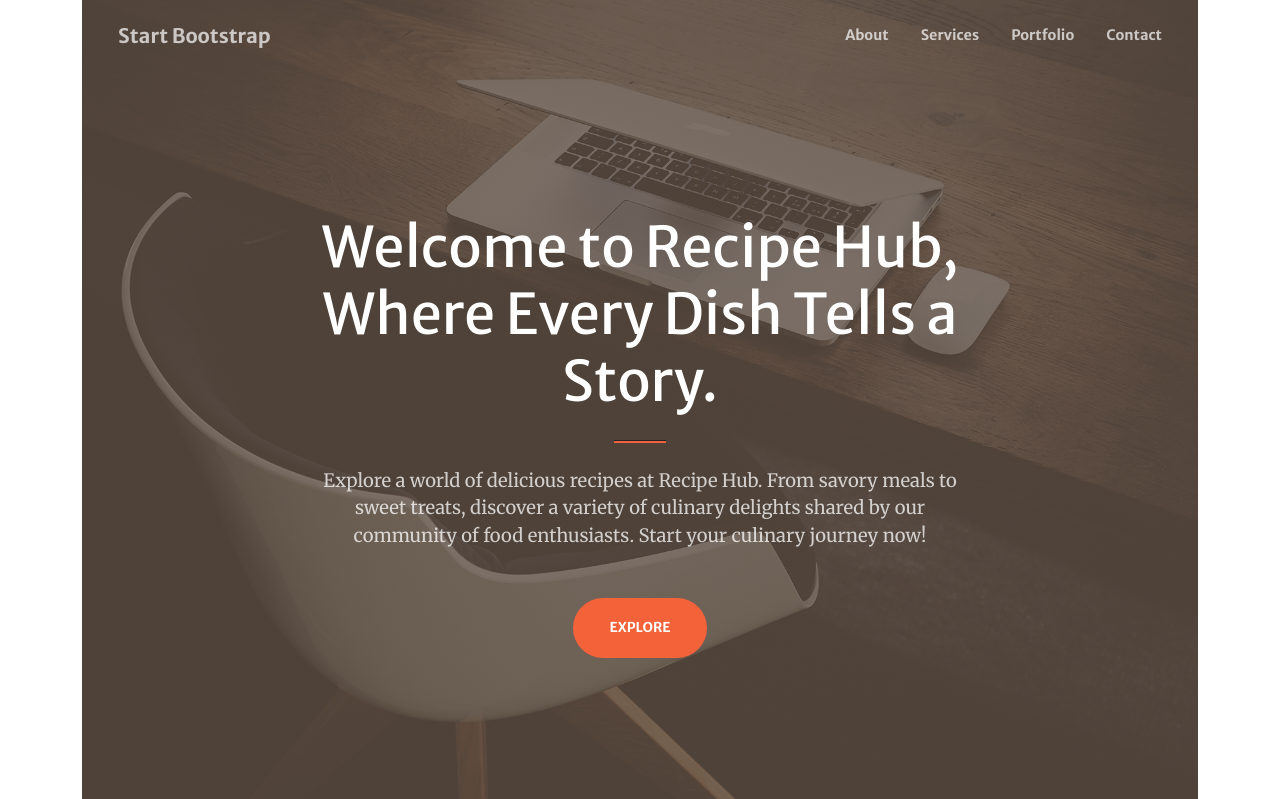
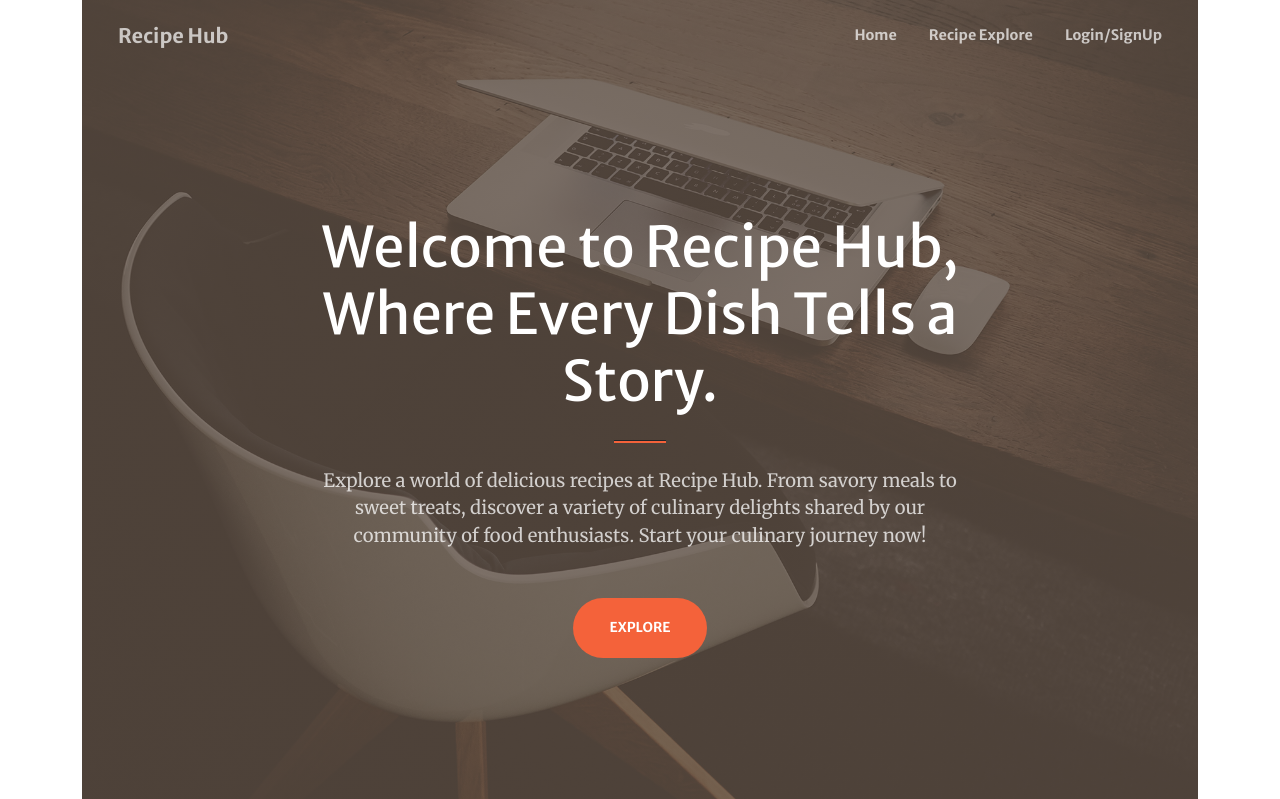
Before and after one commit to hpatnadeeshan/MS-3, a Flask app: page / in a window 1280 px wide. Shown: the top 799 px of the page. Run offline with Flask 3, Linux system fonts and the light colour scheme; parts of the project's set-up code (start-up, migrations or seed data) failed here and were passed over; some libraries are stand-ins or nearby versions.

Commit message:
customized the nav bar items

```diff
--- a/recipehub/templates/base.html
+++ b/recipehub/templates/base.html
@@ -46,7 +46,7 @@
       id="mainNav"
     >
       <div class="container px-4 px-lg-5">
-        <a class="navbar-brand" href="#page-top">Start Bootstrap</a>
+        <a class="navbar-brand" href="#page-top">Recipe Hub</a>
         <button
           class="navbar-toggler navbar-toggler-right"
           type="button"
@@ -61,16 +61,13 @@
         <div class="collapse navbar-collapse" id="navbarResponsive">
           <ul class="navbar-nav ms-auto my-2 my-lg-0">
             <li class="nav-item">
-              <a class="nav-link" href="#">About</a>
+              <a class="nav-link" href="#">Home</a>
             </li>
             <li class="nav-item">
-              <a class="nav-link" href="#">Services</a>
+              <a class="nav-link" href="#">Recipe Explore</a>
             </li>
             <li class="nav-item">
-              <a class="nav-link" href="#">Portfolio</a>
-            </li>
-            <li class="nav-item">
-              <a class="nav-link" href="#">Contact</a>
+              <a class="nav-link" href="#">Login/SignUp</a>
             </li>
           </ul>
         </div>
```
